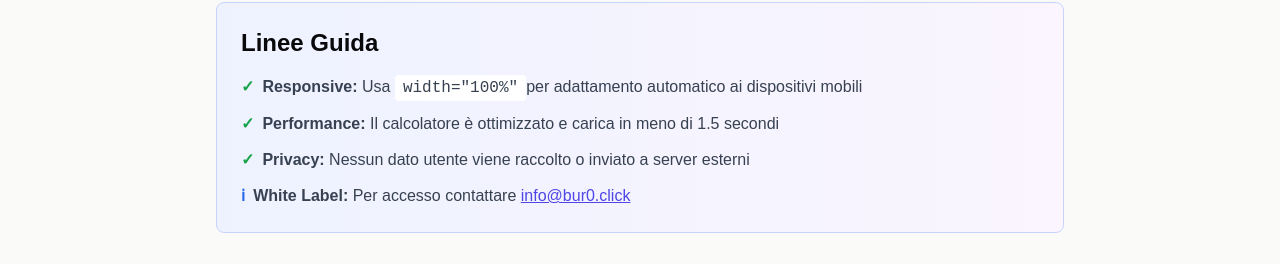
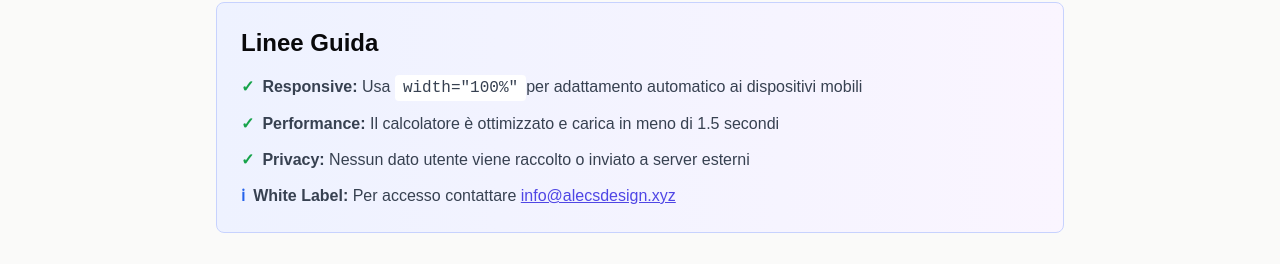
Before and after one commit to ZaZza402/birocrazia-decoder, a Next.js app: page /embed/docs in a window 1280 px wide. Shown: the part 1186-1450 px from the top of the page. Built offline with nearby package versions, Linux system fonts and the light colour scheme.

Commit message:
replaced fake @email bur0 with personal for suggestions @alecsdesign

```diff
--- a/app/embed/docs/page.tsx
+++ b/app/embed/docs/page.tsx
@@ -118,10 +118,10 @@ export default function EmbedDocsPage() {
               <span>
                 <strong>White Label:</strong> Per accesso contattare{" "}
                 <a
-                  href="mailto:info@bur0.click"
+                  href="mailto:info@alecsdesign.xyz"
                   className="text-indigo-600 underline"
                 >
-                  info@bur0.click
+                  info@alecsdesign.xyz
                 </a>
               </span>
             </li>
--- a/components/Footer.tsx
+++ b/components/Footer.tsx
@@ -117,7 +117,7 @@ export default function Footer() {
               </li>
               <li>
                 <a
-                  href="mailto:info@bur0.click"
+                  href="mailto:info@alecsdesign.xyz"
                   className="text-sm text-zinc-400 hover:text-white transition-colors"
                 >
                   Contatti
```
